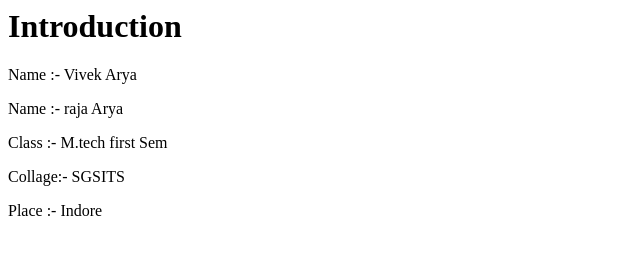
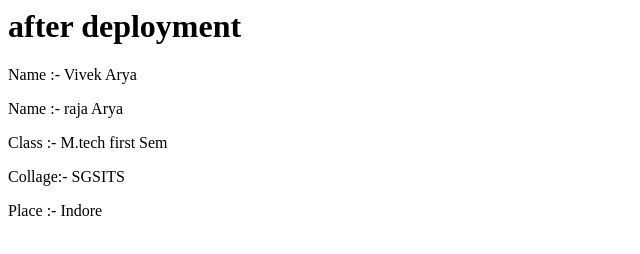
Before and after one commit to Vivek13061998/index, a plain HTML site: page index.html in a window 1280 px wide. Shown: the whole page, without its empty margins (0-640 px from the left). Drawn offline with Linux system fonts and the light colour scheme.

Commit message:
Update index.html

```diff
--- a/index.html
+++ b/index.html
@@ -3,9 +3,9 @@
 <title>page Title</title>
 </head>
 <body>
-<h1>Introduction</h1>
+<h1>after deployment</h1>
 <p>Name   :- Vivek Arya</p>
-  <p>Name   :- raja Arya</p>
+<p>Name   :- raja Arya</p>
 <p>Class  :- M.tech first Sem</p>
 <p>Collage:- SGSITS </p>
 <p>Place  :- Indore</p>
```
